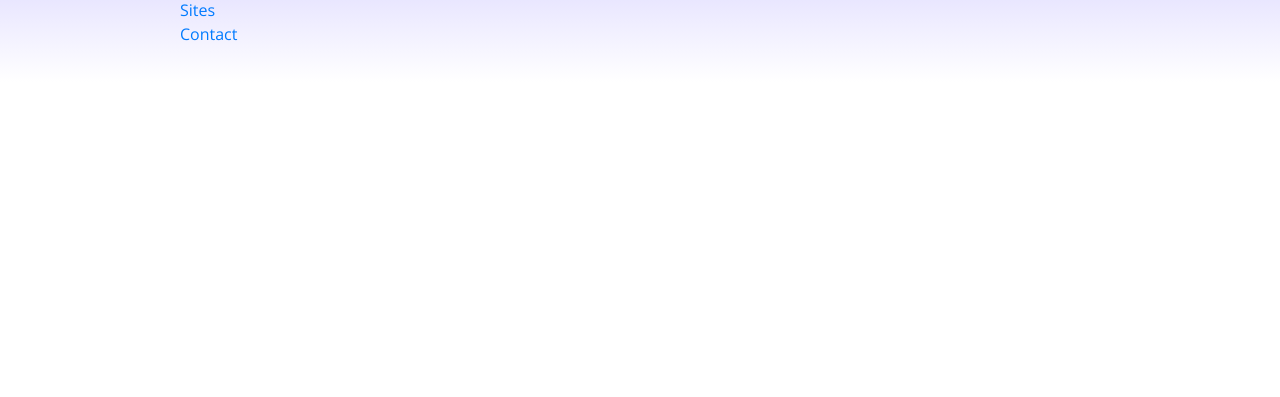
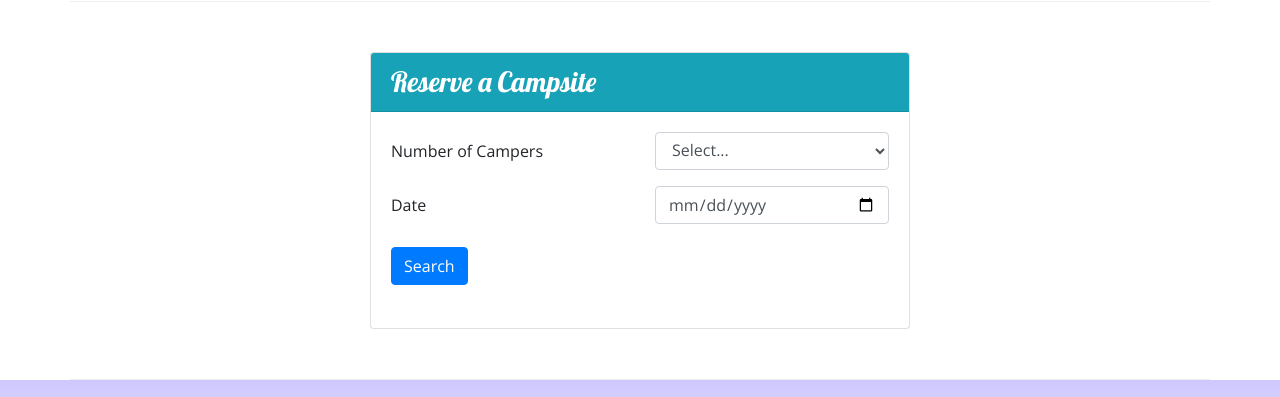
Before and after one commit to hughesmarissa/2-Bootstrap, a website: page index.html in a window 1280 px wide. Shown: the part 1151-1548 px from the top of the page. Before the commit the page ends 1233 px from the top, so only its background shows below. Drawn offline with nearby package versions, Linux system fonts and the light colour scheme.

Commit message:
Week 2 Assignment

```diff
--- a/index.html
+++ b/index.html
@@ -26,20 +26,22 @@
 <body>
 
     <header class="jumbotron jumbotron-fluid">
-
         <div class="container">
             <div class="row">
                 <div class="col-4 col-sm-3 col-md-2 align-self-center">
                     <img src="/img/logo.png" class="img-fluid" />
-                 </div>
+                </div>
                 <div class="col">
                     <h1>NuCamp</h1>
                     <h2>a better way to camp</h2>
                 </div>
+                <div class="col-md-4 col-xl-2 mt-4">
+                    <a href="#reserveForm" class="btn btn-info btn-lg text-nowrap">Reserve Campsite</a>
+                </div>
             </div>
         </div>
+    </header>
 
-    </header>
 
 
     <nav class="navbar navbar-expand-sm navbar-dark sticky-top">
@@ -62,7 +64,6 @@
 
 
     <div class="container">
-
         <div class="row row-content align-items-center">
             <div class="col-sm-4 order-sm-last col-md-3">
                 <h2 clas="text-sm-right">Discover & Review</h2>
@@ -76,7 +77,6 @@
                     </div>
                 </div>
             </div>
-
         </div>
 
         <div class="row row-content align-items-center">
@@ -84,16 +84,20 @@
                 <h2>Featured Campsites</h2>
             </div>
             <div class="col">
-                <h3>React Lake Campground</h3>
-        		<p class="d-none d-sm-block">Nestled in the foothills of the Chrome Mountains, this campground on the shores of the pristine React Lake is a favorite for fly fishers.</p>
-   			</div>
+                <div class="media">
+                    <div class="media-body align-self-center">
+                        <h3>React Lake Campground</h3>
+                        <p class="d-none d-sm-block">Nestled in the foothills of the Chrome Mountains, this campground on the shores of the pristine React Lake is a favorite for fly fishers.</p>
+                    </div>
+                    <img class="d-flex ml-3 img-thumbnail" src="img/react-lake-thumb.jpg" alt="react-lake-thumb">
+                </div>
+            </div>
         </div>
 
         <div class="row row-content align-items-center">
             <div class="col-sm-4 order-sm-last col-md-3">
                 <h2 class="text-sm-right">Our Community Partners</h2>
             </div>
-
             <div class="col">
                 <div class="media">
                     <img class="d-flex mr-3 img-thumbnail" src="img/bootstrap-thumb.png" alt="Bootstrap Outfitters" />
@@ -104,6 +108,49 @@
                 </div>
             </div>
         </div>
+
+        <div class="row row-content">
+            <div class="col col-sm-6 mx-auto">
+                <div class="card">
+                    <h3 class="card-header bg-info text-white">Reserve a Campsite</h3>
+                    <div class="card-body">
+
+                        <form action="" class="" id="reserveForm">
+                            <div class="row form-group">
+                                <label for="" class="col-sm-6 col-form-label">Number of Campers</label>
+                                    <div class="col">
+                                    <select name="numCampers" id="numCampers" class="form-control">
+                                        <option selected disabled>Select...</option>
+                                        <option value="1">1</option>
+                                        <option value="2">2</option>
+                                        <option value="3">3</option>
+                                        <option value="4">4</option>
+                                        <option value="5">5</option>
+                                        <option value="6">6</option>
+                                    </select>
+                                    </div>
+                            </div>
+
+                            <div class="row form-group">
+                                <label for="date" class="col-sm-6 col-form-label">Date</label>
+                                    <div class="col">
+                                    <input type="date" id="date" name="date" placeholder="Date" class="form-control">
+                                    </div>
+                            </div>
+
+                            <div class="row form-group">
+                                <div class="col col-form-label">
+                                    <button type="submit" class="btn btn-primary">Search</button>
+                                </div>
+                            </div>
+
+                        </form>
+
+                    </div>
+                </div>
+            </div>
+        </div>
+
     </div>
 
 
```
Also changed, not shown: contactus.html (+1 -0 lines).
